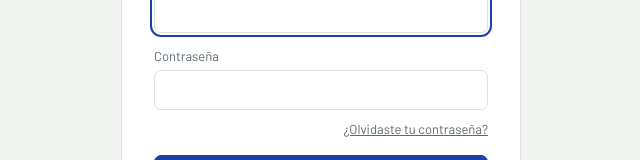
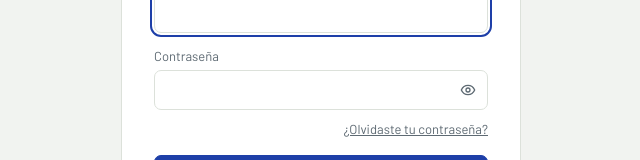
Before and after one commit to FuerzaLab/fuerzalab, a React (Vite) app: page /login in a window 1280 px wide. Shown: the part 359-519 px from the top of the page, without its empty margins (319-959 px from the left). Built offline with nearby package versions, Linux system fonts and the light colour scheme; no server answers.

Commit message:
Agrega opcion de mostrar/ocultar contrasena en todos los campos de la app

```diff
--- /dev/null
+++ b/src/components/ui/PasswordInput.tsx
@@ -0,0 +1,58 @@
+import { useState, type CSSProperties } from "react";
+import { Eye, EyeOff } from "lucide-react";
+
+export default function PasswordInput({
+  value,
+  onChange,
+  className = "input",
+  style,
+  autoComplete,
+  placeholder,
+  id,
+  autoFocus,
+}: {
+  value: string;
+  onChange: (value: string) => void;
+  className?: string;
+  style?: CSSProperties;
+  autoComplete?: string;
+  placeholder?: string;
+  id?: string;
+  autoFocus?: boolean;
+}) {
+  const [visible, setVisible] = useState(false);
+  return (
+    <div style={{ position: "relative", ...style }}>
+      <input
+        id={id}
+        type={visible ? "text" : "password"}
+        className={className}
+        style={{ paddingRight: 38, width: "100%" }}
+        value={value}
+        onChange={(e) => onChange(e.target.value)}
+        autoComplete={autoComplete}
+        placeholder={placeholder}
+        autoFocus={autoFocus}
+      />
+      <button
+        type="button"
+        aria-label={visible ? "Ocultar contraseña" : "Mostrar contraseña"}
+        onClick={() => setVisible((v) => !v)}
+        style={{
+          position: "absolute",
+          right: 8,
+          top: "50%",
+          transform: "translateY(-50%)",
+          border: 0,
+          background: "none",
+          color: "var(--muted)",
+          cursor: "pointer",
+          display: "flex",
+          padding: 4,
+        }}
+      >
+        {visible ? <EyeOff size={16} /> : <Eye size={16} />}
+      </button>
+    </div>
+  );
+}
--- a/src/pages/auth/Login.tsx
+++ b/src/pages/auth/Login.tsx
@@ -2,6 +2,7 @@ import { useState, type FormEvent } from "react";
 import { Link, useLocation, useNavigate } from "react-router-dom";
 import { useAuth } from "../../contexts/AuthContext";
 import { paths } from "../../routes/paths";
+import PasswordInput from "../../components/ui/PasswordInput";
 
 export default function Login() {
   const { signIn } = useAuth();
@@ -51,13 +52,11 @@ export default function Login() {
       />
 
       <label className="field-label" htmlFor="password">Contraseña</label>
-      <input
+      <PasswordInput
         id="password"
-        type="password"
-        className="input"
         style={{ marginBottom: 8 }}
         value={password}
-        onChange={(e) => setPassword(e.target.value)}
+        onChange={setPassword}
         autoComplete="current-password"
       />
 
--- a/src/pages/auth/Register.tsx
+++ b/src/pages/auth/Register.tsx
@@ -3,6 +3,7 @@ import { Link, useSearchParams } from "react-router-dom";
 import { useAuth } from "../../contexts/AuthContext";
 import { supabase } from "../../lib/supabase";
 import { paths } from "../../routes/paths";
+import PasswordInput from "../../components/ui/PasswordInput";
 
 interface InvitePreview {
   valid: boolean;
@@ -144,24 +145,20 @@ export default function Register() {
       />
 
       <label className="field-label" htmlFor="password">Contraseña</label>
-      <input
+      <PasswordInput
         id="password"
-        type="password"
-        className="input"
         style={{ marginBottom: 14 }}
         value={password}
-        onChange={(e) => setPassword(e.target.value)}
+        onChange={setPassword}
         autoComplete="new-password"
       />
 
       <label className="field-label" htmlFor="confirmPassword">Confirmar contraseña</label>
-      <input
+      <PasswordInput
         id="confirmPassword"
-        type="password"
-        className="input"
         style={{ marginBottom: 8 }}
         value={confirmPassword}
-        onChange={(e) => setConfirmPassword(e.target.value)}
+        onChange={setConfirmPassword}
         autoComplete="new-password"
       />
 
--- a/src/pages/auth/ResetPassword.tsx
+++ b/src/pages/auth/ResetPassword.tsx
@@ -2,6 +2,7 @@ import { useState, type FormEvent } from "react";
 import { useNavigate } from "react-router-dom";
 import { useAuth } from "../../contexts/AuthContext";
 import { paths } from "../../routes/paths";
+import PasswordInput from "../../components/ui/PasswordInput";
 
 export default function ResetPassword() {
   const { updatePassword } = useAuth();
@@ -45,24 +46,20 @@ export default function ResetPassword() {
       </p>
 
       <label className="field-label" htmlFor="password">Nueva contraseña</label>
-      <input
+      <PasswordInput
         id="password"
-        type="password"
-        className="input"
         style={{ marginBottom: 14 }}
         value={password}
-        onChange={(e) => setPassword(e.target.value)}
+        onChange={setPassword}
         autoFocus
       />
 
       <label className="field-label" htmlFor="confirmPassword">Confirmar contraseña</label>
-      <input
+      <PasswordInput
         id="confirmPassword"
-        type="password"
-        className="input"
         style={{ marginBottom: 8 }}
         value={confirmPassword}
-        onChange={(e) => setConfirmPassword(e.target.value)}
+        onChange={setConfirmPassword}
       />
 
       {error && <p className="error-text" style={{ margin: "10px 0" }}>{error}</p>}
--- a/src/pages/shared/Settings.tsx
+++ b/src/pages/shared/Settings.tsx
@@ -2,6 +2,7 @@ import { useState } from "react";
 import { useAuth } from "../../contexts/AuthContext";
 import { useToast } from "../../contexts/ToastContext";
 import { supabase } from "../../lib/supabase";
+import PasswordInput from "../../components/ui/PasswordInput";
 
 export default function Settings() {
   const { profile, updatePassword, refreshProfile } = useAuth();
@@ -69,9 +70,9 @@ export default function Settings() {
         <div className="hd"><h3>Cambiar contraseña</h3></div>
         <div className="bd">
           <label className="field-label">Nueva contraseña</label>
-          <input type="password" className="input" style={{ marginBottom: 12 }} value={newPassword} onChange={(e) => setNewPassword(e.target.value)} />
+          <PasswordInput style={{ marginBottom: 12 }} value={newPassword} onChange={setNewPassword} />
           <label className="field-label">Confirmar contraseña</label>
-          <input type="password" className="input" style={{ marginBottom: 12 }} value={confirmPassword} onChange={(e) => setConfirmPassword(e.target.value)} />
+          <PasswordInput style={{ marginBottom: 12 }} value={confirmPassword} onChange={setConfirmPassword} />
           {passwordError && <p className="error-text" style={{ marginBottom: 12 }}>{passwordError}</p>}
           <button className="btn" onClick={changePassword} disabled={savingPassword}>{savingPassword ? "Guardando…" : "Cambiar contraseña"}</button>
         </div>
```
Also changed, not shown: 2 other files (tests, documents, lock files or other folders).
